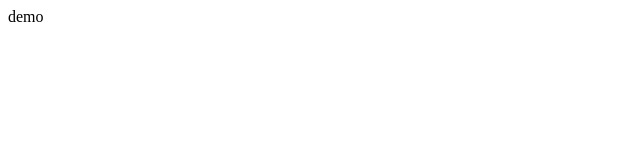
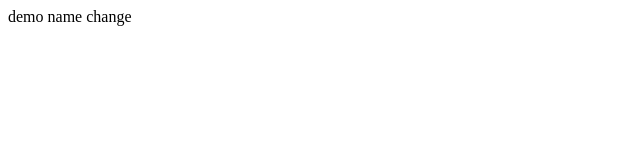
Before and after one commit to CyberCocoDoor/git-demo, a plain HTML site: page index.html in a window 1280 px wide. Shown: the whole page, without its empty margins (0-640 px from the left). Drawn offline with Linux system fonts and the light colour scheme.

Commit message:
third save

```diff
--- a/index.html
+++ b/index.html
@@ -6,6 +6,6 @@
     <title>Document</title>
 </head>
 <body>
-    demo
+    demo name change
 </body>
 </html>
```
